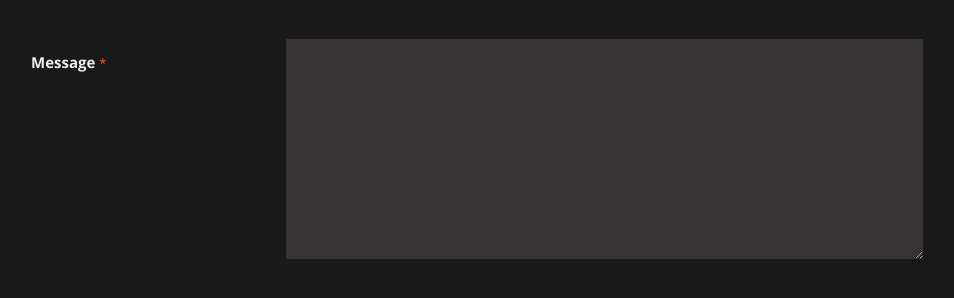
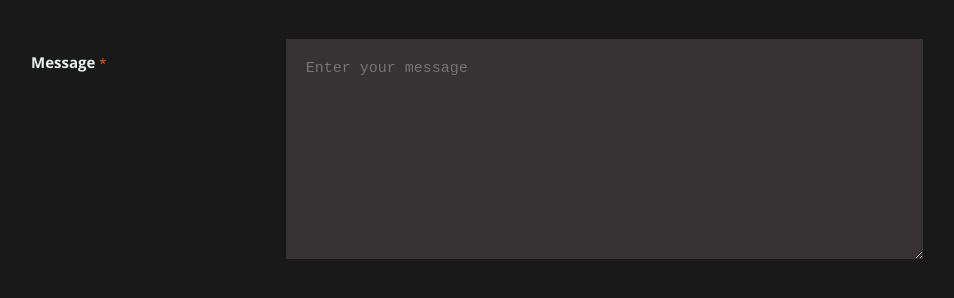
Before and after one commit to farstreets/rubenverstraten.com, a plain HTML site: page index.html in a window 1280 px wide. Shown: the part 4913-5211 px from the top of the page, without its empty margins (119-1073 px from the left). Drawn offline with Linux system fonts and the light colour scheme.

Commit message:
contact message box placeholder fix

```diff
--- a/index.html
+++ b/index.html
@@ -580,9 +580,7 @@ Get <span>$50 off</span> when you sign up with the promocode <span>STYLESHOUT</s
             <div class="form-data " data-grav-field="textarea"
               data-grav-disabled="true" data-grav-default="null">
               <div class="form-textarea-wrapper long ">
-                <textarea name="data[message]" class=" "
-                  placeholder="Enter your message" required="required">
-                </textarea>
+                <textarea name="data[message]" class=" " placeholder="Enter&#x20;your&#x20;message" required="required"></textarea>
               </div>
             </div>
           </div>
```
